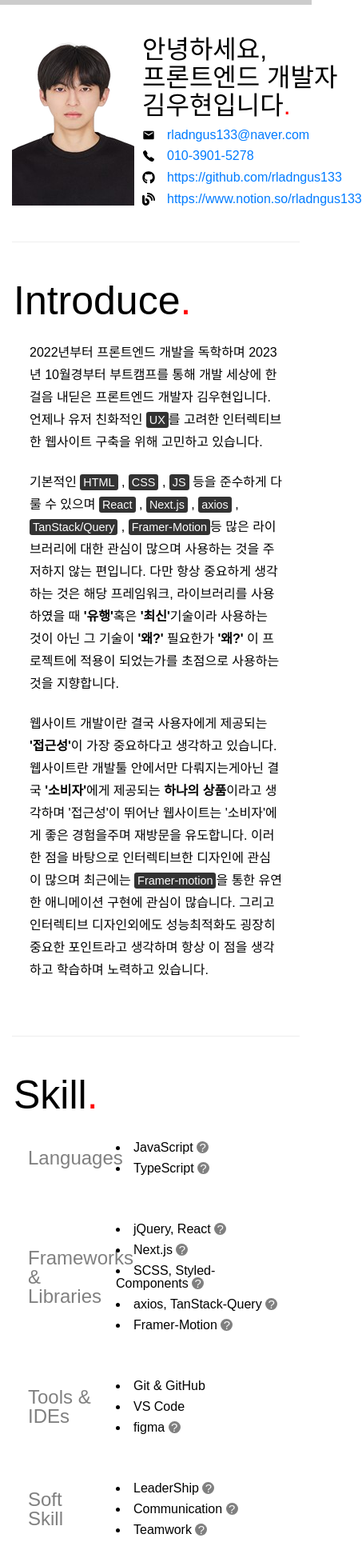
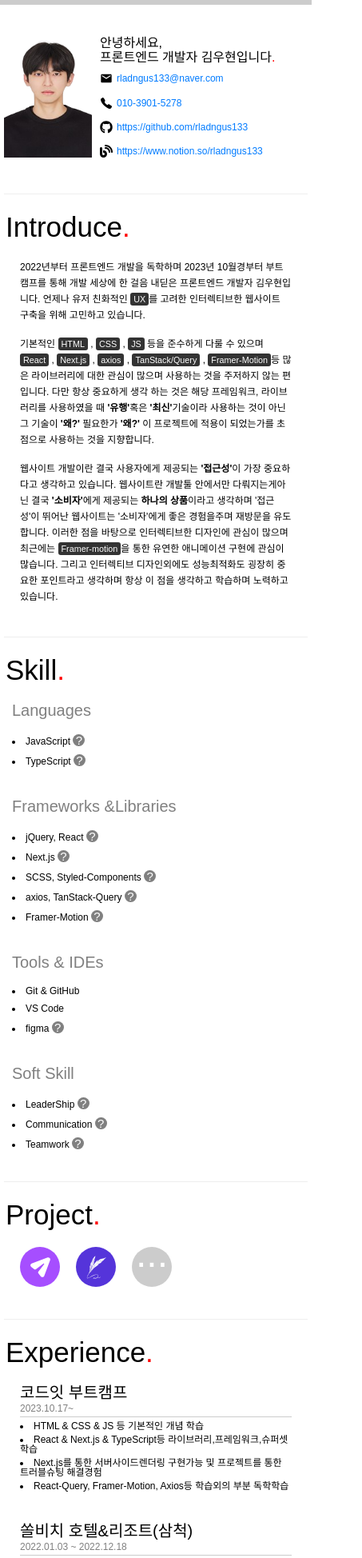
Before and after one commit to rladngus133/resume, a React (Create React App) app: page / in a window 390 px wide. Shown: the top 1948 px of the page at 80% size, 453 px wide, since content can reach past the window. Built offline with nearby package versions, Linux system fonts and the light colour scheme.

Commit message:
feat: Mobile responsive design implementation

```diff
--- a/src/components/BaseContainer.tsx
+++ b/src/components/BaseContainer.tsx
@@ -9,4 +9,8 @@ const Container = styled.header`
   max-width: 1140px;
   margin: 0 auto;
   padding-inline: 15px;
+
+  @media all and (max-width: 768px) {
+    padding-inline: 5px;
+  }
 `;
--- a/src/components/Header.tsx
+++ b/src/components/Header.tsx
@@ -51,11 +51,17 @@ const Container = styled.header`
       color: red;
     }
   }
+
+  @media all and (max-width: 768px) {
+    & h1 {
+      font-size: 16px;
+      font-weight: 500;
+    }
+  }
 `;
 
 const IMG = styled.img`
-  width: 15%2;
-  object-fit: cover;
+  width: 110px;
 `;
 
 const SideContainer = styled.div`
@@ -75,4 +81,12 @@ const InfoItemContainer = styled.div`
   display: flex;
   gap: 15px;
   align-items: center;
+
+  @media all and (max-width: 768px) {
+    gap: 5px;
+
+    & a {
+      font-size: 12px;
+    }
+  }
 `;
--- a/src/components/Main/Experience.tsx
+++ b/src/components/Main/Experience.tsx
@@ -74,6 +74,10 @@ export default function Experience() {
 const Container = styled(motion.div)`
   display: flex;
   padding: 20px;
+
+  @media all and (max-width: 768px) {
+    flex-direction: column;
+  }
 `;
 
 const CareerInfoContainer = styled.div`
@@ -88,11 +92,22 @@ const CareerInfoContainer = styled.div`
   & h3 {
     font-size: 24px;
     font-weight: 500;
+
+    @media all and (max-width: 768px) {
+      font-size: 20px;
+    }
   }
 
   & p {
     font-weight: 100;
     color: gray;
+  }
+
+  @media all and (max-width: 768px) {
+    border-right: none;
+    border-bottom: 1px solid #ccc;
+    width: auto;
+    align-items: start;
   }
 `;
 
@@ -104,6 +119,14 @@ const JobInfoContainer = styled.div`
     font-weight: 300;
     font-style: italic;
     color: gray;
+
+    @media all and (max-width: 768px) {
+      display: none;
+    }
+  }
+
+  @media all and (max-width: 768px) {
+    padding-left: 0;
   }
 `;
 
@@ -114,5 +137,14 @@ const OL = styled.ol`
   & li {
     font-weight: 100;
     margin-top: 10px;
+
+    @media all and (max-width: 768px) {
+      margin-top: 5px;
+    }
+  }
+
+  @media all and (max-width: 768px) {
+    padding: 0;
+    font-size: 12px;
   }
 `;
--- a/src/components/Main/Main.tsx
+++ b/src/components/Main/Main.tsx
@@ -34,9 +34,12 @@ export default function Main() {
 
 const Container = styled.main`
   display: flex;
-  gap: 10px;
   padding: 45px 0;
   border-bottom: 1px solid #eee;
+
+  @media all and (max-width: 768px) {
+    padding: 20px 0;
+  }
 `;
 
 const Section = styled.section`
@@ -44,7 +47,7 @@ const Section = styled.section`
   flex-direction: column;
   width: 100%;
 
-  & H2 {
+  & h2 {
     color: black;
     font-size: 50px;
     font-weight: 500;
@@ -53,6 +56,10 @@ const Section = styled.section`
     & > span {
       color: red;
     }
+
+    @media all and (max-width: 768px) {
+      font-size: 35px;
+    }
   }
 
   & p {
@@ -60,5 +67,11 @@ const Section = styled.section`
     padding: 3px 2px;
     font-weight: 100;
     line-height: 28px;
+
+    @media all and (max-width: 768px) {
+      font-size: 12px;
+      padding: 0;
+      line-height: 20px;
+    }
   }
 `;
--- a/src/components/Main/Project.tsx
+++ b/src/components/Main/Project.tsx
@@ -81,5 +81,14 @@ const Card = styled(motion.div)`
     top: 10%;
     color: white;
     font-size: 48px;
+
+    @media all and (max-width: 768px) {
+      top: -30%;
+    }
+  }
+
+  @media all and (max-width: 768px) {
+    width: 50px;
+    height: 50px;
   }
 `;
--- a/src/components/Main/Skill.tsx
+++ b/src/components/Main/Skill.tsx
@@ -36,7 +36,7 @@ export default function Skill() {
         viewport={{ once: true, amount: "all" }}
       >
         <h3>
-          Frameworks &<br />
+          Frameworks &<BR />
           Libraries
         </h3>
         <RightContainer>
@@ -110,6 +110,18 @@ const Container = styled(motion.div)`
     width: 25%;
     font-size: 24px;
     font-weight: 500;
+
+    @media all and (max-width: 768px) {
+      width: auto;
+      font-size: 20px;
+    }
+  }
+
+  @media all and (max-width: 768px) {
+    flex-direction: column;
+    align-items: flex-start;
+    padding: 20px 10px 10px 10px;
+    gap: 10px;
   }
 `;
 
@@ -124,5 +136,15 @@ const OL = styled.ol`
   & li {
     font-weight: 100;
     margin: 10px 0;
+
+    @media all and (max-width: 768px) {
+      font-size: 12px;
+    }
   }
 `;
+
+const BR = styled.br`
+  @media all and (max-width: 768px) {
+    display: none;
+  }
+`;
--- a/src/components/SkillInfoCard.tsx
+++ b/src/components/SkillInfoCard.tsx
@@ -42,6 +42,15 @@ const Arrow = styled.div`
   border-top: 8px solid transparent;
   border-left: 8px solid transparent;
   border-right: 8px solid #222222;
+
+  @media all and (max-width: 768px) {
+    left: 50px;
+    top: -13px;
+    border-bottom: 8px solid #222222;
+    border-top: 8px solid transparent;
+    border-left: 8px solid transparent;
+    border-right: 8px solid transparent;
+  }
 `;
 
 const StyledModal = styled(motion.div)`
@@ -58,5 +67,14 @@ const StyledModal = styled(motion.div)`
   & p {
     font-size: 12px;
     line-height: 1.5;
+    @media all and (max-width: 768px) {
+      font-size: 10px;
+    }
+  }
+
+  @media all and (max-width: 768px) {
+    top: 25px;
+    left: -50px;
+    width: 150px;
   }
 `;
```
